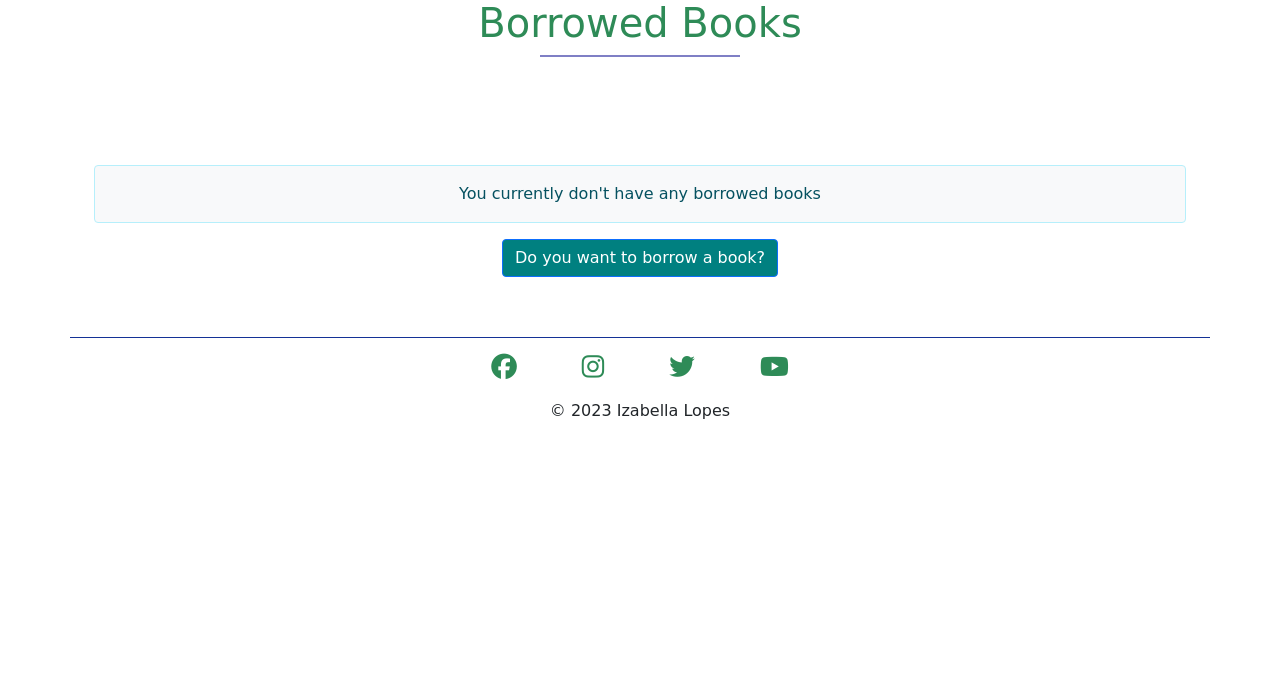
After one commit to IzabellaLopes/kidlit-swap, a Django app: page /borrowed_books/ in a window 1280 px wide. The commit adds this page. Shown: the part 125-800 px from the top of the page. Run offline with Django 3.2, Linux system fonts and the light colour scheme; the visitor is signed in with stand-in values (Sample User, id 1); data that the repository does not hold is empty; some libraries are stand-ins or nearby versions; some web fonts are replaced.

Commit message:
Enhanced user experience by separating 'My Books' and 'Borrowed' book pages

```diff
--- a/library/urls.py
+++ b/library/urls.py
@@ -10,6 +10,7 @@ urlpatterns = [
     path('profile/', views.ProfileView.as_view(), name='profile'),
     path('add_book/', views.AddBook.as_view(), name='add_book'),
     path('my_books/', views.MyBooks.as_view(), name='my_books'),
+    path('borrowed_books/', views.BorrowedBooks.as_view(), name='borrowed_books'),
     path('edit_book/<slug:slug>/', views.EditBook.as_view(), name='edit_book'),
     path('delete_book/<slug:slug>/', views.DeleteBook.as_view(), name='delete_book'),
     path('books/<slug:slug>/borrow/', views.BorrowBookView.as_view(), name='borrow_book'),
--- a/library/views.py
+++ b/library/views.py
@@ -97,7 +97,7 @@ class AddBook(NewCategoryMixin, LoginRequiredMixin, UserPassesTestMixin, generic
 
 class MyBooks(LoginRequiredMixin, generic.ListView):
     """
-    View to display a list of books added and borrowed by the logged-in user
+    View to display a list of books added by the logged-in user
     """
     model = Book
     template_name = 'my_books.html'
@@ -105,24 +105,26 @@ class MyBooks(LoginRequiredMixin, generic.ListView):
 
     def get_queryset(self):
         # Retrieve books added by the logged-in user
-        user_books = Book.objects.filter(added_by=self.request.user)
+        return Book.objects.filter(added_by=self.request.user)
 
+
+class BorrowedBooks(generic.ListView):
+    """
+    View to display a list of books borrowed by the logged-in user
+    """
+    model = Book
+    template_name = 'borrowed_books.html'
+    context_object_name = 'borrowed_books'
+
+    def get_queryset(self):
         # Retrieve books borrowed by the logged-in user
-        borrowed_books = Book.objects.filter(borrower=self.request.user, status='Borrowed')
-
-        # Combine the two querysets
-        all_books = user_books | borrowed_books
-
-        return all_books
+        return Book.objects.filter(borrower=self.request.user, status='Borrowed')
 
     def get_context_data(self, **kwargs):
         context = super().get_context_data(**kwargs)
 
-        # Filter borrowed books separately for display in the template
-        borrowed_books = context['user_books'].filter(status='Borrowed')
-        context['borrowed_books'] = borrowed_books
+        return context
 
-        return context
 
 class EditBook(NewCategoryMixin, LoginRequiredMixin, UserPassesTestMixin, generic.UpdateView):
     model = Book
@@ -224,7 +226,7 @@ class ReturnBookView(LoginRequiredMixin, View):
         else:
             messages.error(request, 'This book cannot be returned.')
 
-        return redirect('my_books')
+        return redirect('borrowed_books')
 
 
 class CustomSignupView(SignupView):
--- a/templates/base.html
+++ b/templates/base.html
@@ -45,11 +45,15 @@
                     <a class="nav-link dropdown-toggle animated-zoom text-uppercase" href="#" id="manageBooksDropdown" role="button" data-bs-toggle="dropdown" aria-expanded="false">Manage Books</a>
                     <ul class="dropdown-menu" aria-labelledby="manageBooksDropdown">
                       <li>
+                        <a class="dropdown-item text-uppercase" href="{% url 'my_books' %}">My Books</a>
+                      </li>
+                      <li>
+                        <a class="dropdown-item text-uppercase" href="{% url 'borrowed_books' %}">Borrowed Books</a>
+                      </li>
+                      <li>
                         <a class="dropdown-item text-uppercase" href="{% url 'add_book' %}">Add Book</a>
                       </li>
-                      <li>
-                        <a class="dropdown-item text-uppercase" href="{% url 'my_books' %}">My Books</a>
-                      </li>
+
                     </ul>
                   </li>
                   <li class="nav-item dropdown">
--- /dev/null
+++ b/templates/borrowed_books.html
@@ -0,0 +1,58 @@
+{% extends 'base.html' %}
+
+{% block title %}
+  KidLit Swap | Borrowed Books
+{% endblock %}
+
+{% block content %}
+  <div class="container">
+    <h1 class="page-title text-center pt-1">Borrowed Books</h1>
+    <hr class="break" />
+    <br />
+    <!-- Borrowed Books section -->
+    <section class="borrowed-books-section">
+      {% if borrowed_books %}
+        <div class="cards__container row g-2 g-sm-3 rounded">
+          {% for book in borrowed_books %}
+            <div class="col-lg-3 col-md-4 col-sm-6 mb-3">
+              <div class="card rounded m-3 text-center position-relative">
+                <div class="ratio ratio-1x1 mt-1">
+                  {% if 'placeholder' in book.image.url %}
+                    <!-- Placeholder Image if Image is Not Available -->
+                    <img src="https://res.cloudinary.com/dobdtuunf/image/upload/v1701900777/book_placeholder.png" class="img-fluid" alt="placeholder image" style="object-fit: contain;" />
+                  {% else %}
+                    <!-- Display Book Image -->
+                    <img src="{{ book.image.url }}" alt="{{ book.title }}" class="img-fluid" style="object-fit: contain;" />
+                  {% endif %}
+                </div>
+                <!-- Card Body -->
+                <div class="card-body d-flex flex-column justify-content-between">
+                  <!-- Book Title -->
+                  <p class="card-title fw-bold text-center text-uppercase text-truncate px-2 py-2">{{ book.title }}</p>
+                  <!-- Owner -->
+                  <p class="owner text-truncate py-0 mb-3">Owner: {{ book.added_by.username }}</p>
+                  <!-- Return Date -->
+                  <p class="return-date fw-bold py-0 mb-3">Return Date: {{ book.return_date }}</p>
+                </div>
+                <!-- Return Book Button -->
+                <div class="d-grid gap-2">
+                  <a href="{% url 'return_book' slug=book.slug %}" class="btn btn-success btn-sm"><i class="fas fa-undo"></i> Return Book</a>
+                </div>
+              </div>
+            </div>
+          {% endfor %}
+        </div>
+      {% else %}
+      <div class="container mt-4">
+        <div class="alert alert-info message-no-fade text-center" role="alert">
+            You currently don't have any borrowed books
+        </div>
+        <!-- Button to redirect to Books_list.html -->
+        <div class="text-center mt-3">
+            <a href="{% url 'book_list' %}" class="btn btn-primary add-btn">Do you want to borrow a book?</a>
+        </div>
+      </div>
+      {% endif %}
+    </section>
+  </div>
+{% endblock %}
```
Also changed, not shown: templates/my_books.html (+4 -33 lines).
